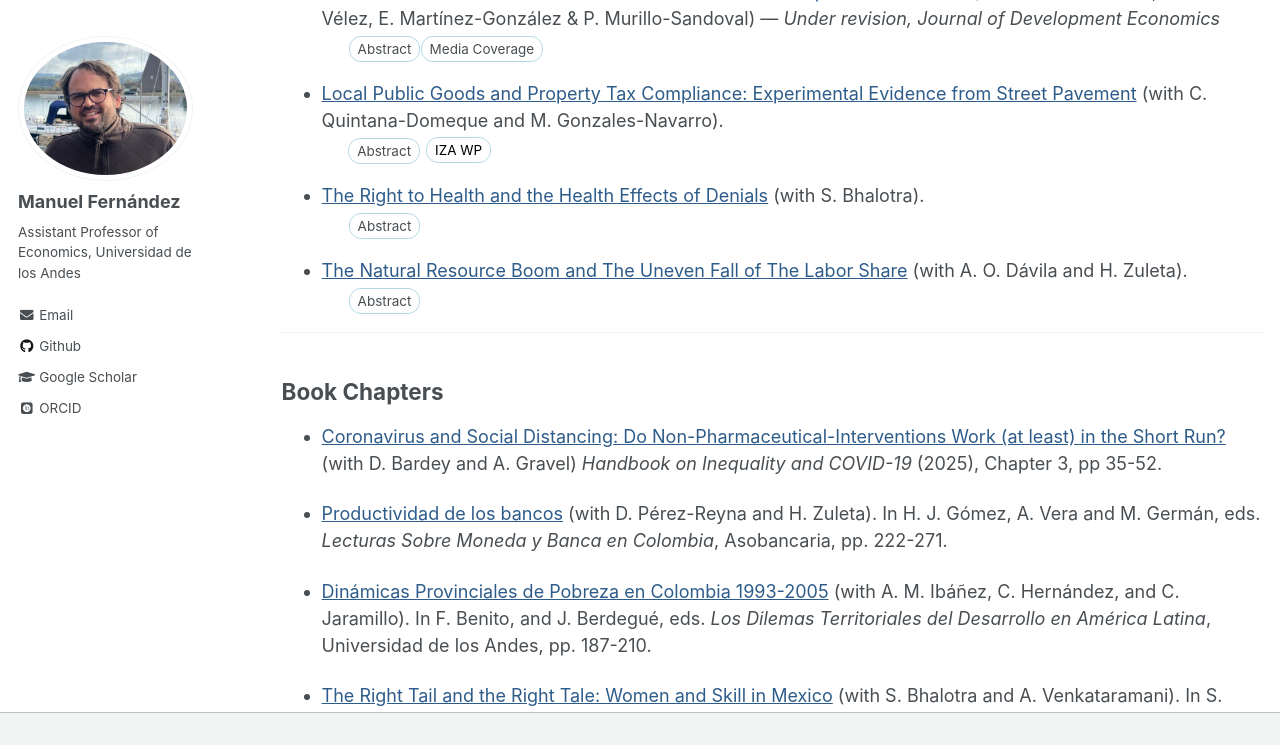
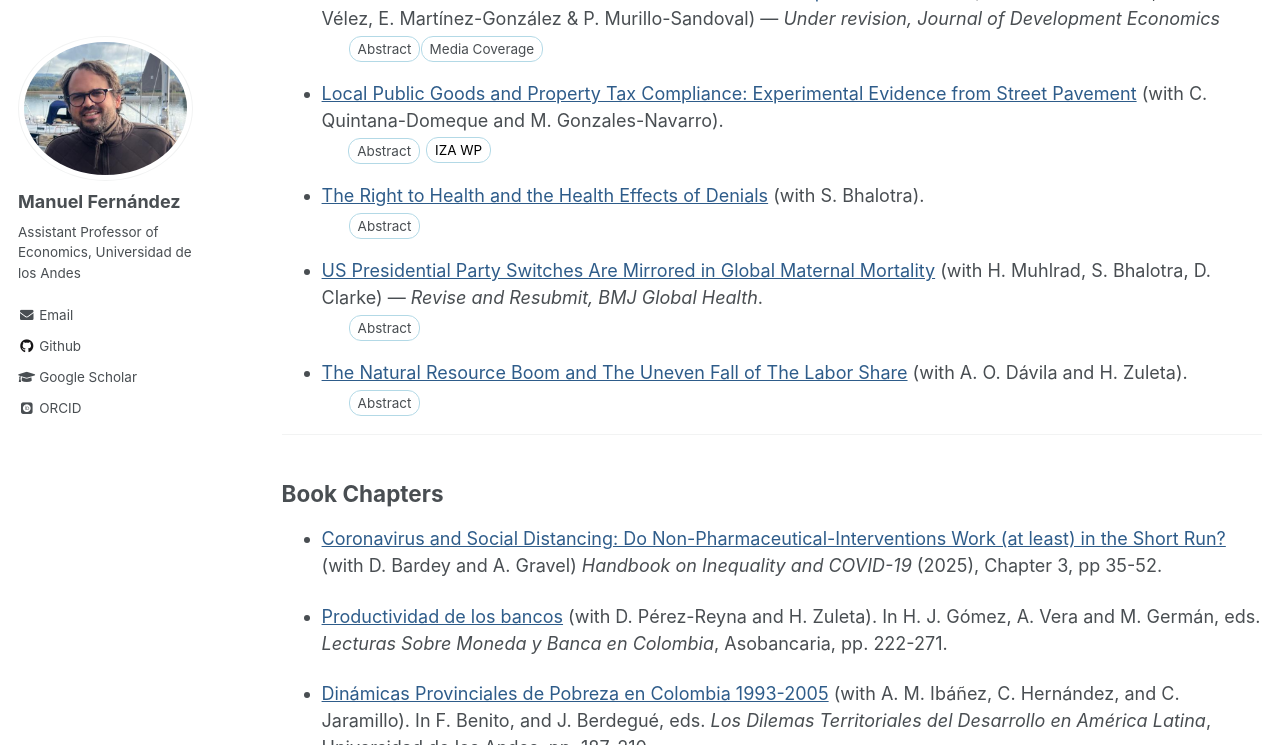
Before and after one commit to man-fern/man-fern.github.io, a Jekyll site: the page built from _pages/research.md, in a window 1280 px wide and 900 px high, scrolled down 1183 px, cut to the strip 0-745 px from the top of the window. Built offline with Jekyll 4.4.1, drawn with Linux system fonts in a browser that asks for light colours; some web fonts are replaced.

Commit message:
Global Gag Rule
Add GGR Paper

```diff
--- a/_pages/research.md
+++ b/_pages/research.md
@@ -156,6 +156,17 @@ redirect_from:
     </blockquote>
   </details>
 
+
+* [US Presidential Party Switches Are Mirrored in Global Maternal Mortality](/files/Bhalotra-Muhlrad-Clarke-Fernandez-Global-gag-rule.pdf){:style="color:#2E5C8A;text-decoration:underline" target="_blank" rel="noopener"} (with H. Muhlrad, S. Bhalotra, D. Clarke) — *Revise and Resubmit, BMJ Global Health*.
+
+  <details style="display:block;margin-left:1.5rem;margin-top:-1.2em;">
+    <summary style="background-color: #ffffff; padding: 2px 8px; border: 1px solid #b3d9e6; border-radius: 12px; display: inline-block; cursor: pointer; font-size: 0.75em;">Abstract</summary>
+    <blockquote>
+      <p><strong>Abstract:</strong> The Global Gag Rule is a pro-life policy that prohibits aid to overseas non-governmental organisations offering abortion-related information or services. Since first implemented by President Reagan in 1984, it has been enacted under every Republican and revoked under every Democrat. It was tightened under President Trump and rescinded under President Biden. Using data for 1985--2019, we demonstrate that aid for family planning has been 48\% higher under Democratic presidential regimes. We estimate that a switch from Democratic to Republican party, for an aid-receiving country with above-median reliance on US family planning aid, is associated with an additional 0.6 deaths per 1,000 women, an increase of 8%. This erodes a fifth of the average worldwide decline in maternal mortality achieved since 1990.</p>
+    </blockquote>
+  </details>
+
+
 * [The Natural Resource Boom and The Uneven Fall of The Labor Share](/files/Davila-Fernandez-Zuleta-Natural-resource-boom.pdf){:style="color:#2E5C8A;text-decoration:underline" target="_blank" rel="noopener"} (with A. O. Dávila and H. Zuleta).
 
   <details style="display:block;margin-left:1.5rem;margin-top:-1.2em;">
```
Also changed, not shown: 1 other file.
